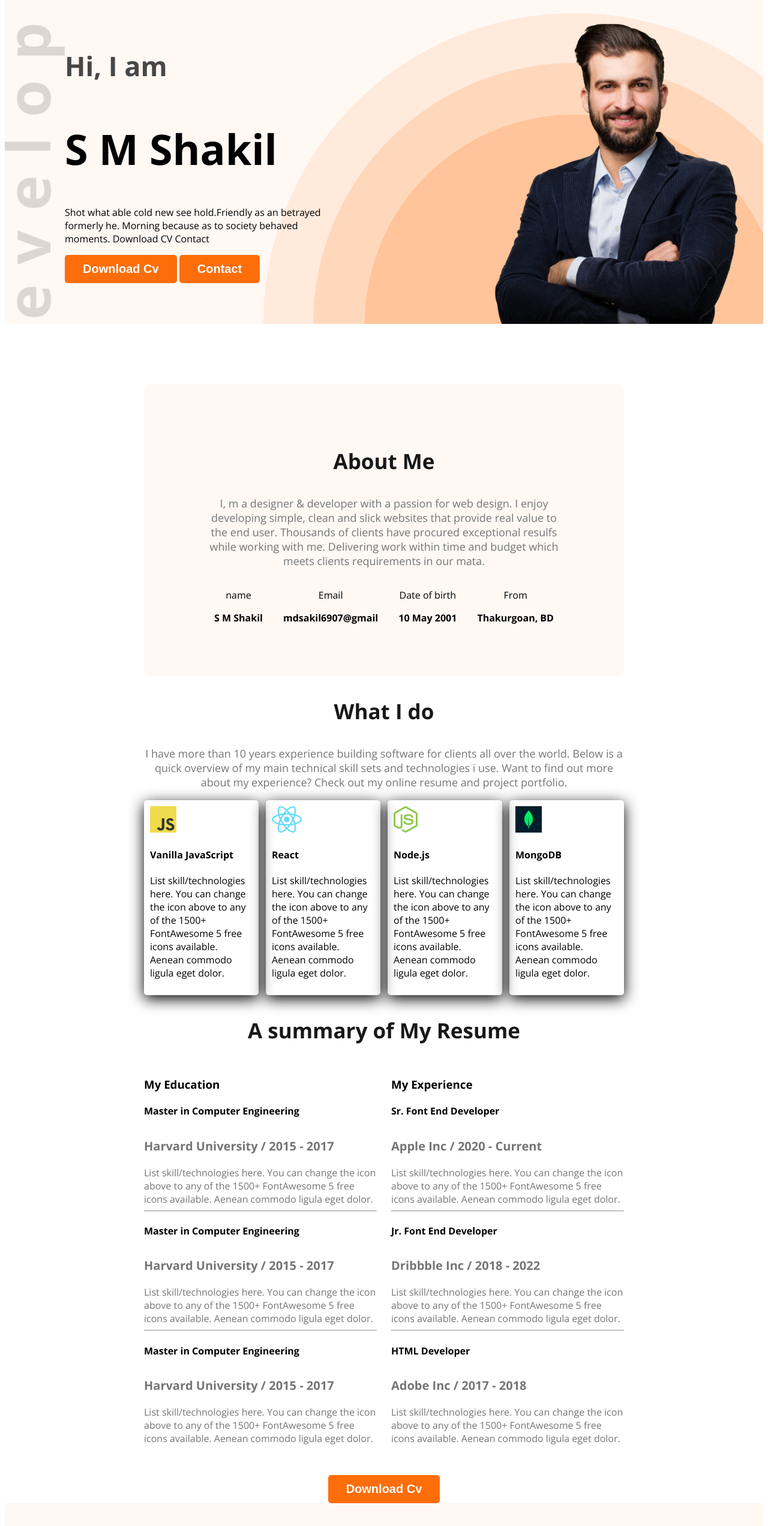
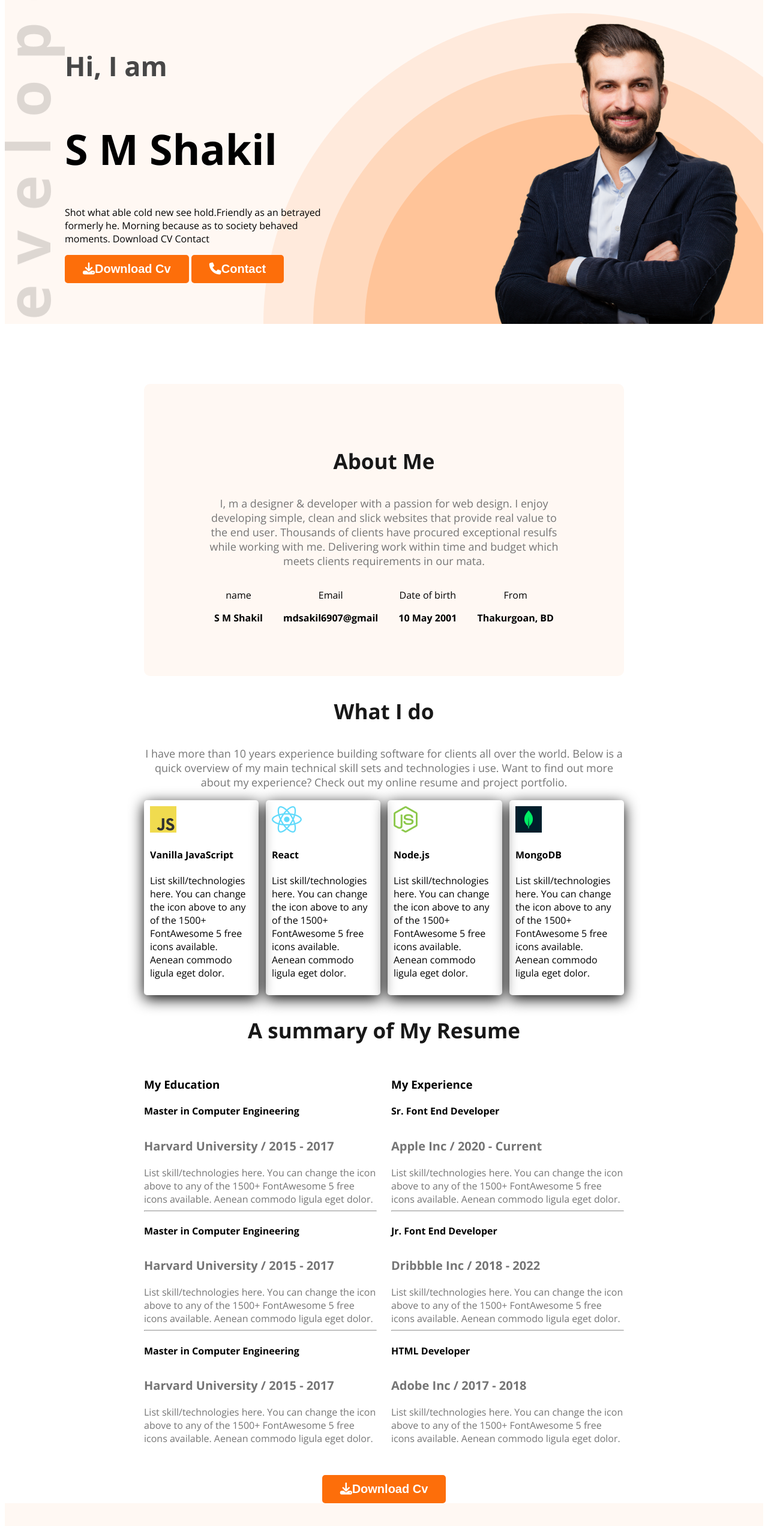
Before and after one commit to smshakil6907/web-dev-portfolio, a plain HTML site: page index.html in a window 1280 px wide. Shown: the part 140-2684 px from the top of the page at 60% size. Drawn offline with nearby package versions, Linux system fonts and the light colour scheme.

Commit message:
added font awesome icon

```diff
--- a/index.html
+++ b/index.html
@@ -11,6 +11,8 @@
             rel="stylesheet">
 
         <link rel="stylesheet" href="styles/portfolio.css">
+        <script src="https://kit.fontawesome.com/06ba74d333.js"
+            crossorigin="anonymous"></script>
     </head>
     <body class="open-sans-normal">
         <header class="header secondary-bg">
@@ -34,8 +36,11 @@
                         moments.
                         Download CV
                         Contact</p>
-                    <button class="btn-primary">Download Cv</button>
-                    <button class="btn-primary">Contact</button>
+                    <button class="btn-primary"> <i
+                            class="fa-solid fa-download"></i>Download
+                        Cv</button>
+                    <button class="btn-primary"> <i
+                            class="fa-solid fa-phone"></i>Contact</button>
                 </div>
                 <img class="banner-pic" src="images/hardy.png" alt>
             </div>
@@ -200,7 +205,9 @@
                     </div>
                 </div>
                 <div class="text-center resume-download-cv">
-                    <button class="btn-primary">Download Cv</button>
+                    <button class="btn-primary"> <i
+                            class="fa-solid fa-download"></i>Download
+                        Cv</button>
                 </div>
             </section>
         </main>
```
